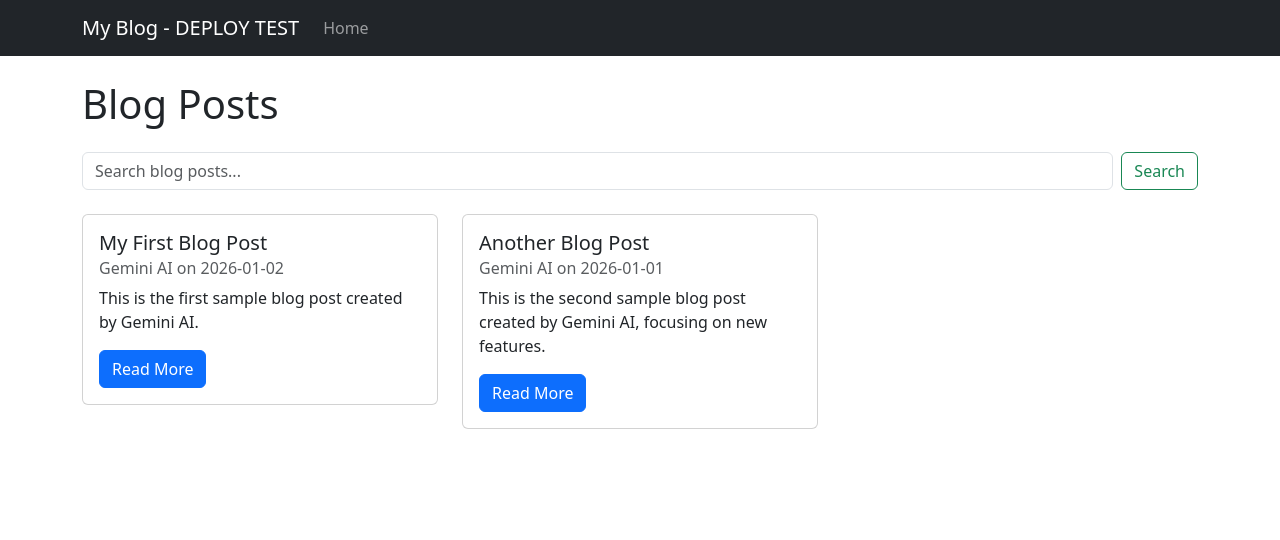
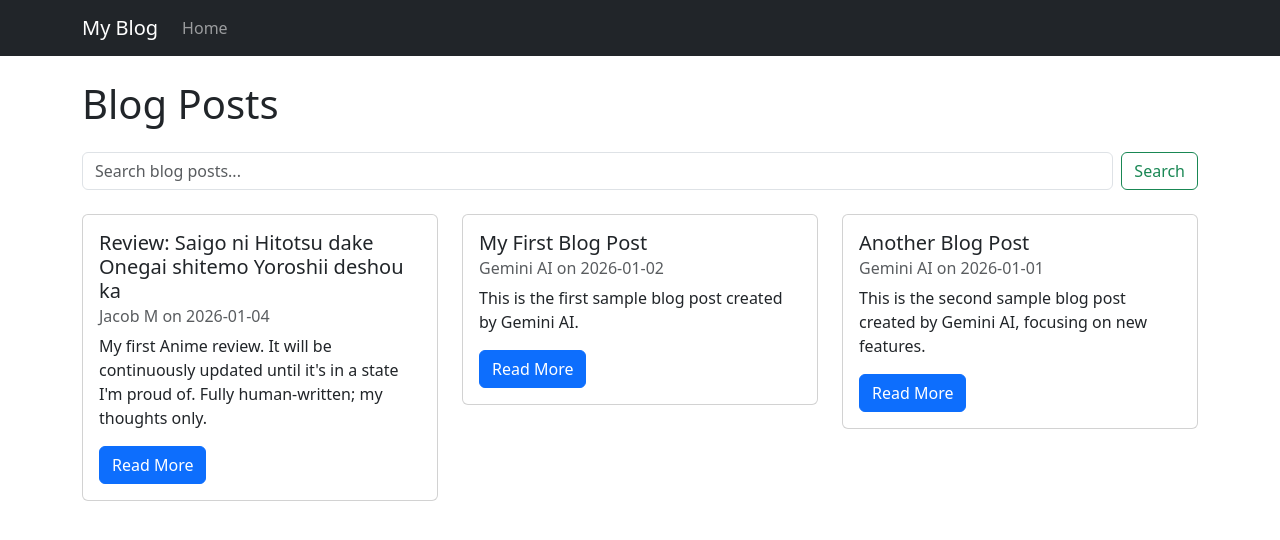
Before and after one commit to royaljuggy/blogs, a React (Create React App) app: page /#/ in a window 1280 px wide. Shown: the top 540 px of the page. Built offline with nearby package versions, Linux system fonts and the light colour scheme.

Commit message:
Fix: Add new review to post list, update title, remove deploy test text

```diff
--- a/src/components/Home.js
+++ b/src/components/Home.js
@@ -10,6 +10,13 @@ function Home() {
     // In a real app, you would fetch these from an API or a dynamic source
     // For now, we'll import them directly or read them from a predefined list.
     const blogFiles = [
+      {
+        slug: 'saigo-ni-hitotsu-review',
+        title: 'Review: Saigo ni Hitotsu dake Onegai shitemo Yoroshii deshou ka',
+        date: '2026-01-04',
+        author: 'Jacob M',
+        description: 'My first Anime review. It will be continuously updated until it\'s in a state I\'m proud of. Fully human-written; my thoughts only.',
+      },
       {
         slug: 'post-1',
         title: 'My First Blog Post',
--- a/src/components/Navbar.js
+++ b/src/components/Navbar.js
@@ -6,7 +6,7 @@ function AppNavbar() {
   return (
     <Navbar bg="dark" variant="dark" expand="lg">
       <Container>
-        <Navbar.Brand as={Link} to="/">My Blog - DEPLOY TEST</Navbar.Brand>
+        <Navbar.Brand as={Link} to="/">My Blog</Navbar.Brand>
         <Navbar.Toggle aria-controls="basic-navbar-nav" />
         <Navbar.Collapse id="basic-navbar-nav">
           <Nav className="me-auto">
```
Also changed, not shown: public/saigo-ni-hitotsu-review.md (+1 -1 lines).
